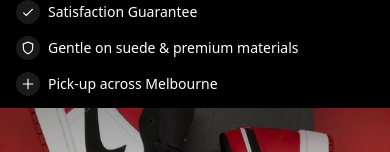
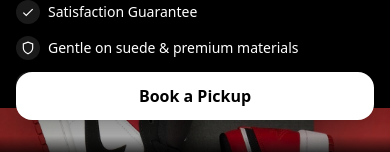
Before and after one commit to unlacesneakers/unlace-site, a Next.js app: page / in a window 390 px wide. Shown: the part 692-844 px from the top of the page. Built offline with nearby package versions, Linux system fonts and the light colour scheme.

Commit message:
Create FloatingCta.tsx

```diff
--- /dev/null
+++ b/components/FloatingCta.tsx
@@ -0,0 +1,20 @@
+// components/FloatingCta.tsx
+"use client";
+import React from "react";
+
+export default function FloatingCta() {
+  return (
+    <div className="md:hidden fixed inset-x-0 bottom-0 z-40">
+      <div className="mx-auto max-w-7xl px-4 pb-4">
+        <a
+          href="#pickup"
+          className="block text-center rounded-2xl bg-white text-black px-6 py-3 font-semibold shadow-lg active:translate-y-[1px]"
+        >
+          Book a Pickup
+        </a>
+      </div>
+      {/* subtle safe area / blur bar */}
+      <div className="h-4 bg-gradient-to-t from-black/70 to-transparent pointer-events-none" />
+    </div>
+  );
+}
```
